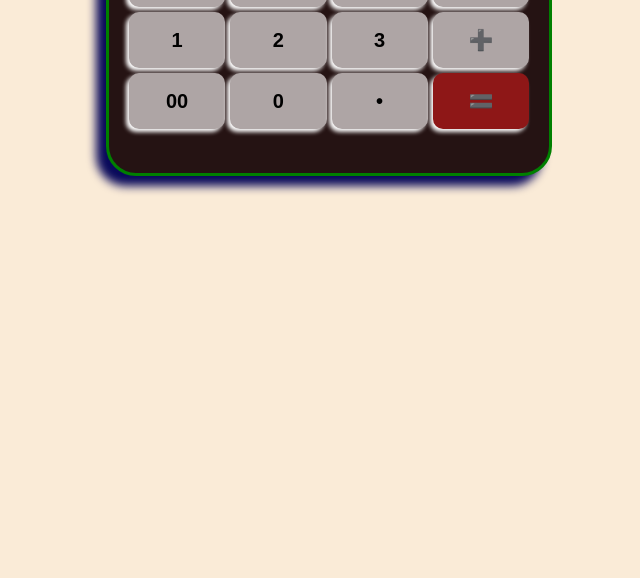
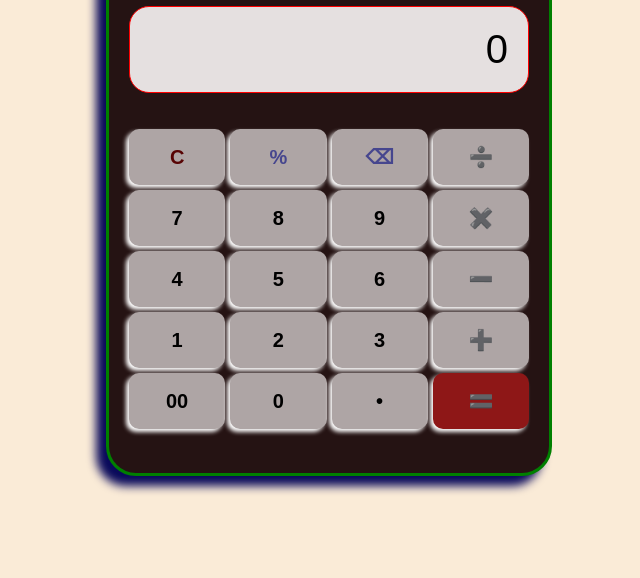
Before and after one commit to Jagadeesh1223/Caluculator_App, a plain HTML site: page index.html in a window 1280 px wide. Shown: the part 222-800 px from the top of the page, without its empty margins (347-987 px from the left). Drawn offline with Linux system fonts and the light colour scheme.

Commit message:
styles.css

```diff
--- a/styles.css
+++ b/styles.css
@@ -4,7 +4,7 @@ body {
     justify-content: center;
     align-items: center;
     background-color: antiquewhite;
-    height: 0;
+    height: 600px;
     width: 90%;
 }
 
```
